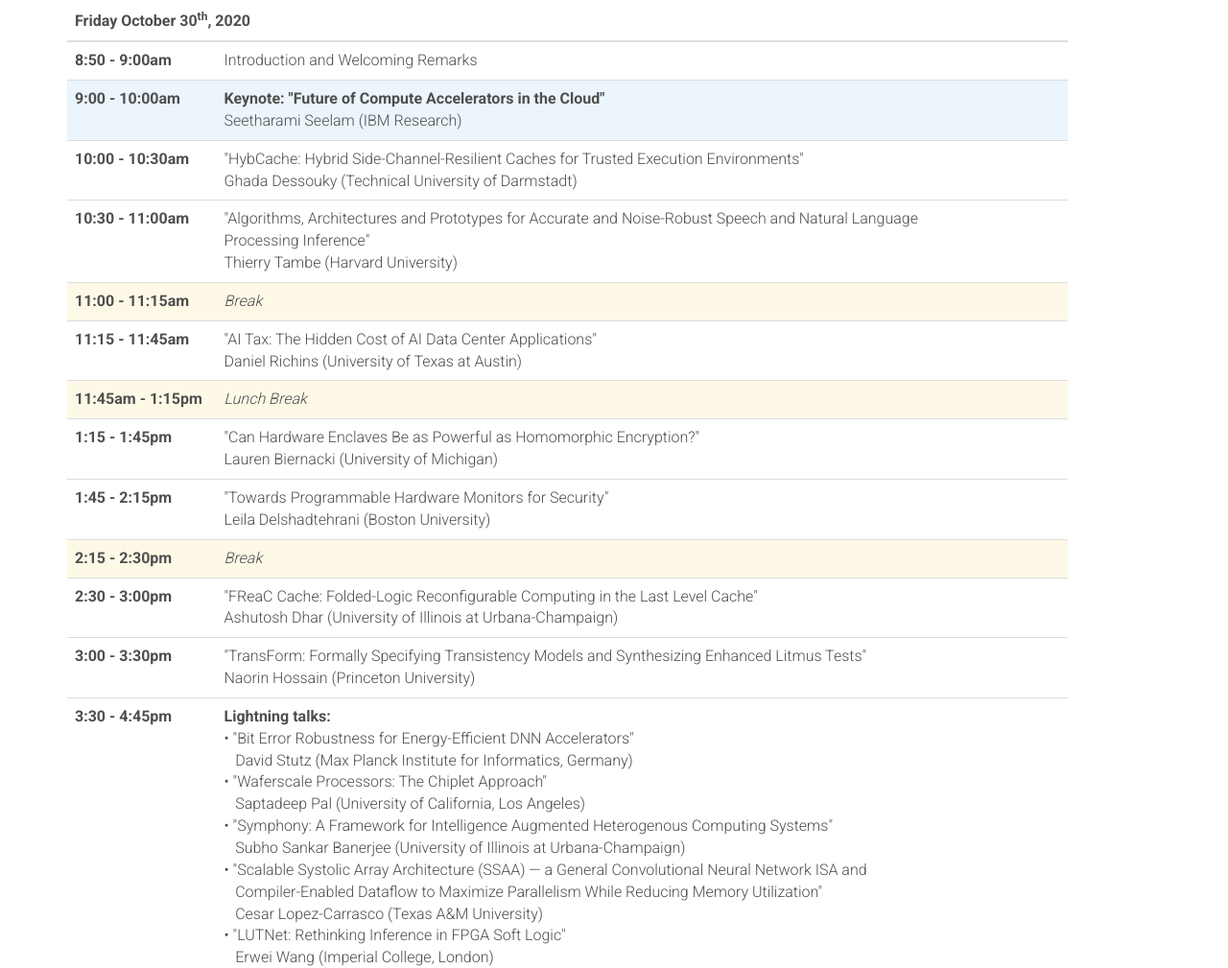
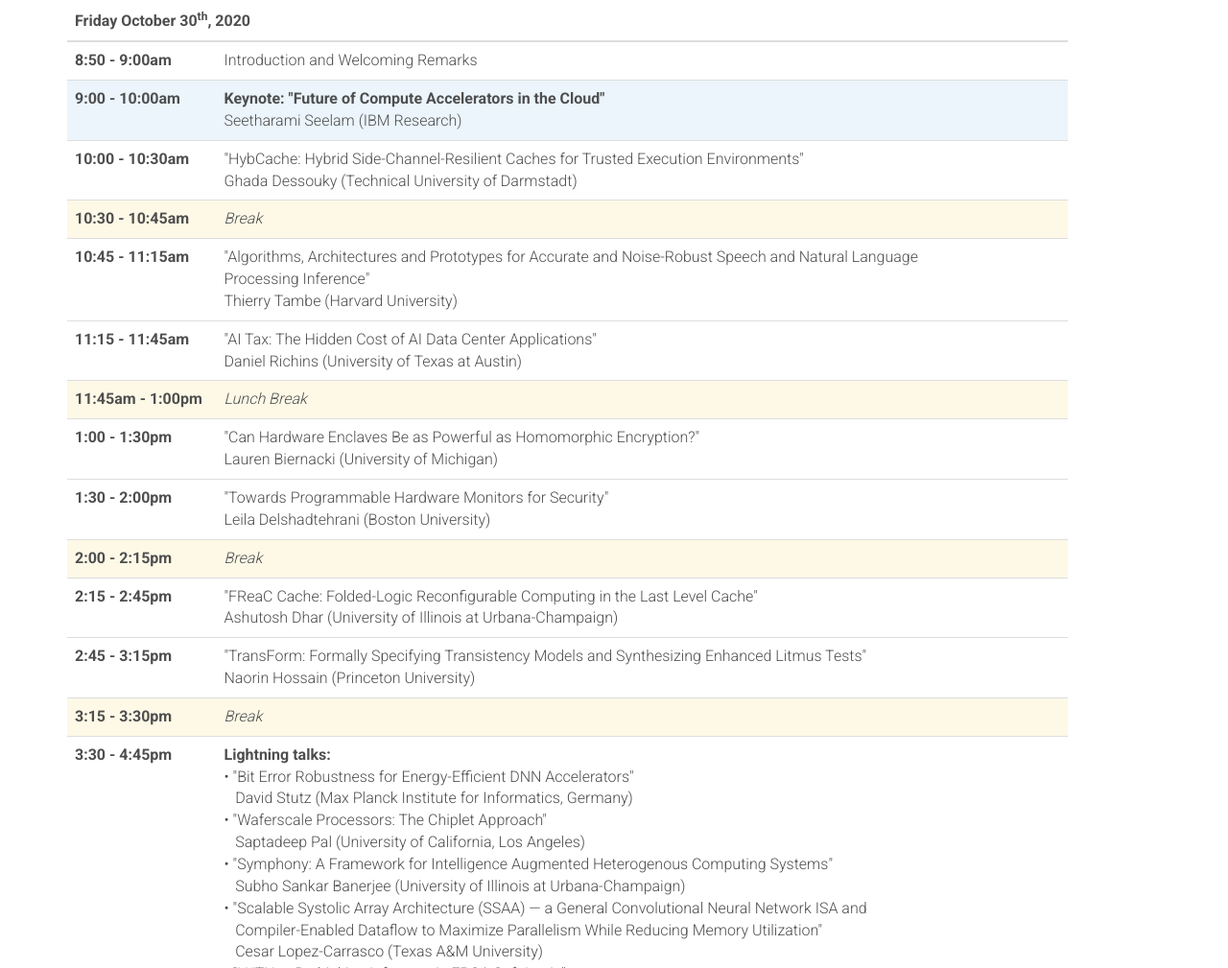
Before and after one commit to augustojv/foca-workshop-2020, a website: page index.html in a window 1280 px wide. Shown: the part 3332-4341 px from the top of the page at 96% size. Drawn offline with Linux system fonts and the light colour scheme; files whose address does not match are found by name.

Commit message:
Program updated

```diff
--- a/index.html
+++ b/index.html
@@ -349,8 +349,13 @@
                               Ghada Dessouky (Technical University of Darmstadt)
 						  </td>
                         </tr>
+                        <tr bgcolor="#FEF9E7">
+                          <th scope="row">10:30 - 10:45am</th>
+                          <td><i>Break</i></td>
+                        </tr>
+
                         <tr>
-                          <th scope="row">10:30 - 11:00am</th>
+                          <th scope="row">10:45 - 11:15am</th>
                           <td data-toggle="popover" data-placement="top" data-container="body" data-content="
 						  We unveil a set of algorithm-hardware-silicon co-designs to demonstrate computationally accurate and noise-robust speech-to-text and natural language
 						  processing (NLP) inference. First, we propose a novel floating-point inspired number format, AdaptivFloat, that dynamically maximizes and optimally clips its
@@ -364,10 +369,6 @@
 							  "Algorithms, Architectures and Prototypes for Accurate and Noise-Robust Speech and Natural Language<br>
 							  Processing Inference"<br>
                               Thierry Tambe (Harvard University)</td>
-                        </tr>
-                        <tr bgcolor="#FEF9E7">
-                          <th scope="row">11:00 - 11:15am</th>
-                          <td><i>Break</i></td>
                         </tr>
                         <tr>
                           <th scope="row">11:15 - 11:45am</th>
@@ -402,11 +403,11 @@
                         </tr>
 						-->
                         <tr bgcolor="#FEF9E7">
-                          <th scope="row">11:45am - 1:15pm</th>
+                          <th scope="row">11:45am - 1:00pm</th>
                           <td><i>Lunch Break</i></td>
                         </tr>
                         <tr>
-                          <th scope="row">1:15 - 1:45pm</th>
+                          <th scope="row">1:00 - 1:30pm</th>
                           <td data-toggle="popover" data-placement="top" data-container="body" data-content="
 						  With the increased dependence on cloud computing services, data privacy has become a significant societal concern. Critical applications take advantage of
 						  vast computing resources in the cloud to process and store personal data; however, the confidentiality of this data is not guaranteed. Traditional techniques
@@ -433,7 +434,7 @@
                               Lauren Biernacki (University of Michigan)</td>
                         </tr>
                         <tr>
-                          <th scope="row">1:45 - 2:15pm</th>
+                          <th scope="row">1:30 - 2:00pm</th>
                           <td data-toggle="popover" data-placement="top" data-container="body" data-content="
 						  In recent years, security breaches of computing systems have become very common; hence, designing secure computing systems has become a first-class
 						  requirement. Typically software solutions are the main defense mechanism against security attacks, but due to their high performance overhead not all
@@ -449,11 +450,11 @@
                               Leila Delshadtehrani (Boston University)</td>
                         </tr>
                         <tr bgcolor="#FEF9E7">
-                          <th scope="row">2:15 - 2:30pm</th>
+                          <th scope="row">2:00 - 2:15pm</th>
                           <td><i>Break</i></td>
                         </tr>
                         <tr>
-                          <th scope="row">2:30 - 3:00pm</th>
+                          <th scope="row">2:15 - 2:45pm</th>
                           <td data-toggle="popover" data-placement="top" data-container="body" data-content="
 						  The need for higher energy efficiency has resulted in the proliferation of accelerators across platforms, with custom and reconfigurable accelerators adopted
 						  in both edge devices and cloud servers. However, existing  solutions fall short in providing accelerators with low-latency, high-bandwidth access to the
@@ -471,7 +472,7 @@
                               Ashutosh Dhar (University of Illinois at Urbana-Champaign)</td>
                         </tr>
                         <tr>
-                          <th scope="row">3:00 - 3:30pm</th>
+                          <th scope="row">2:45 - 3:15pm</th>
                           <td data-toggle="popover" data-placement="top" data-container="body" data-content="
 						  Memory consistency models (MCMs) have been formulated as a mechanism for expressing the legal ordering and visibility of shared memory accesses in hardware
 						  and software. They are fundamental for ensuring heterogeneous components of a system execute and interact as expected to prevent hardware-induced bugs in
@@ -487,6 +488,10 @@
 						  ">
 							  "TransForm: Formally Specifying Transistency Models and Synthesizing Enhanced Litmus Tests"<br>
                               Naorin Hossain (Princeton University)</td>
+                        </tr>
+                        <tr bgcolor="#FEF9E7">
+                          <th scope="row">3:15 - 3:30pm</th>
+                          <td><i>Break</i></td>
                         </tr>
                         <tr>
                           <th scope="row">3:30 - 4:45pm</th>
```
